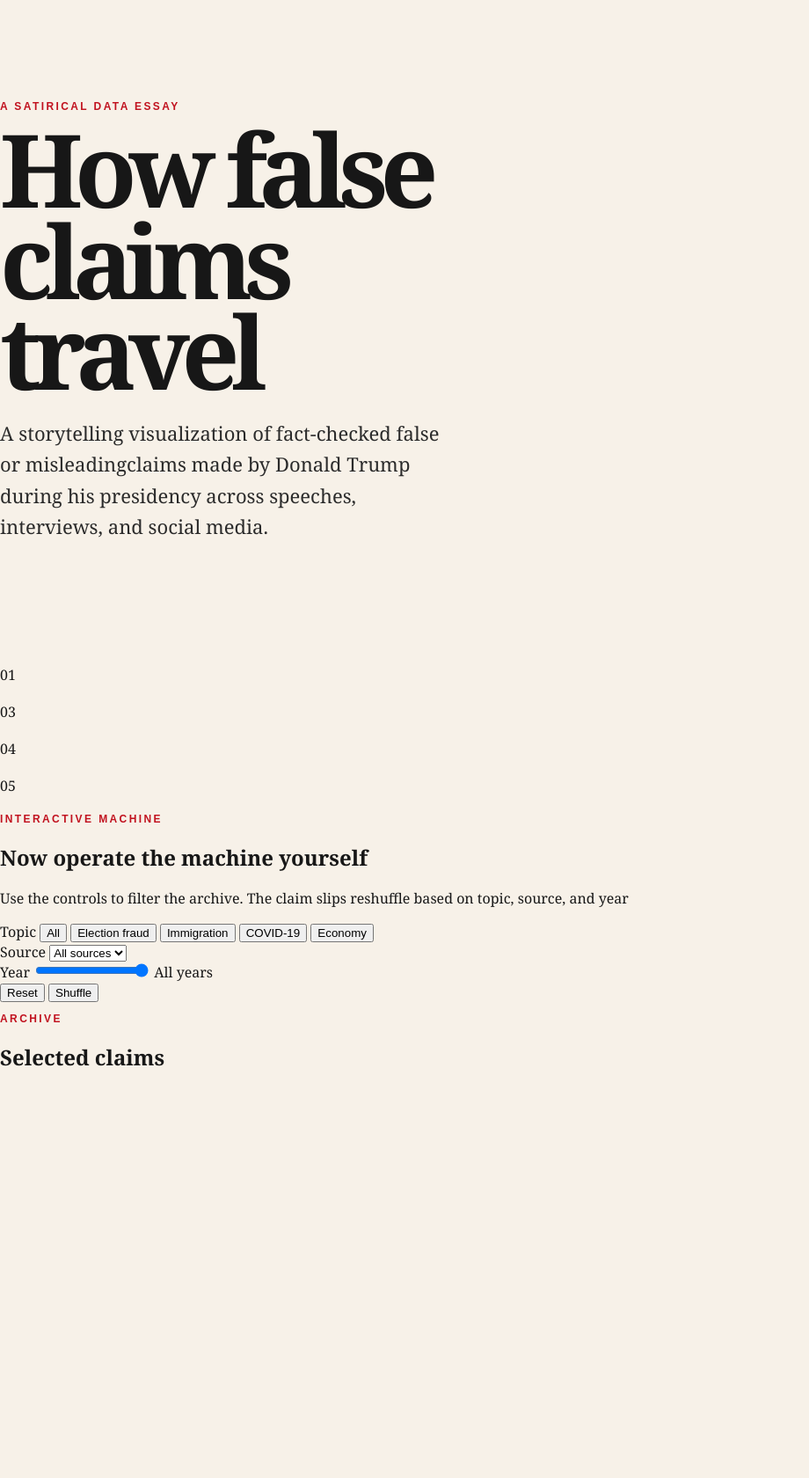
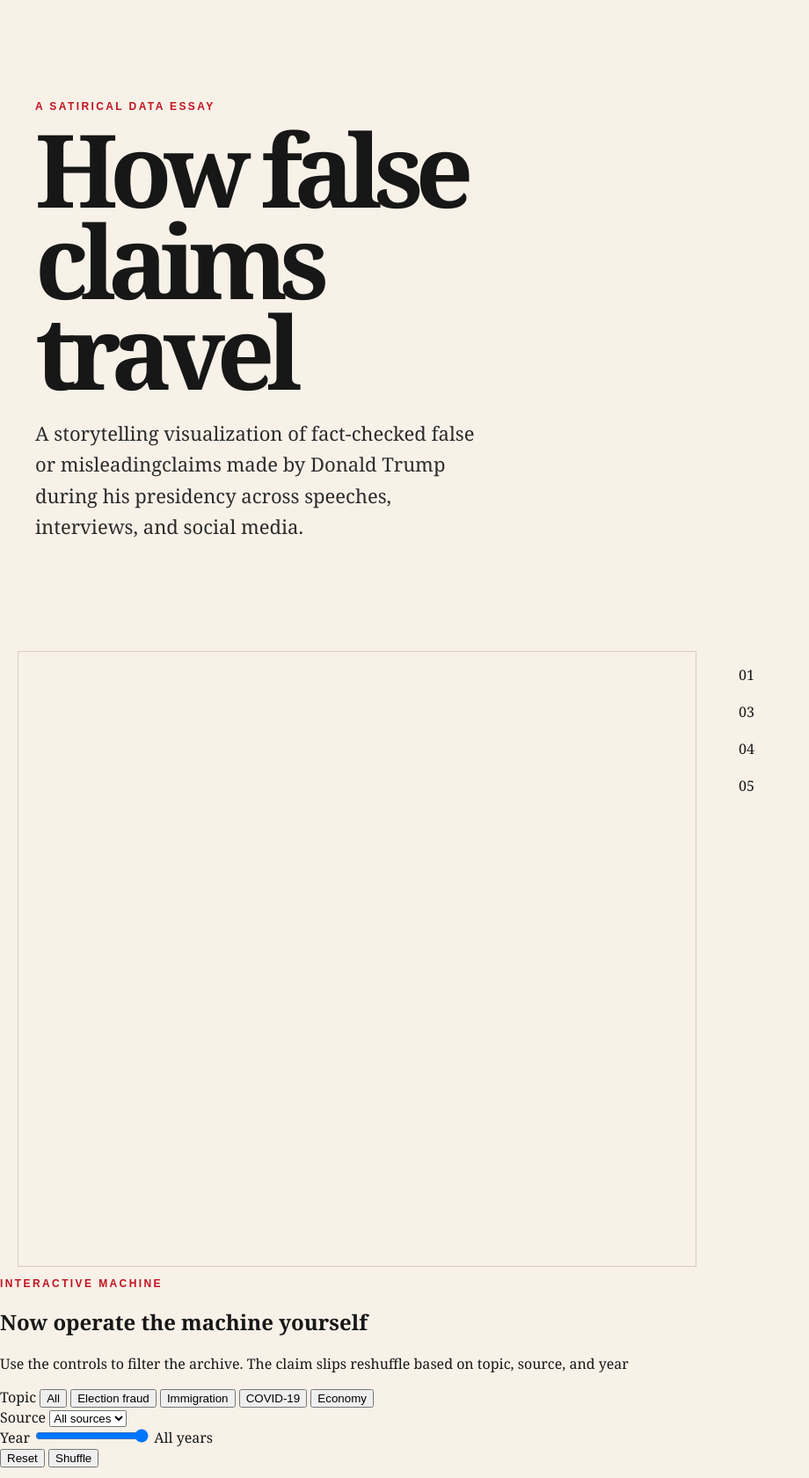
Before and after one commit to malazeny/Claim-Stage, a Flask app: page / in a window 1280 px wide. Shown: the part 60-1740 px from the top of the page at 88% size, without its empty margins (0-920 px from the left). Before the commit the page ends 1272 px from the top, so only its background shows below. Run offline with Flask 3, Linux system fonts and the light colour scheme.

Commit message:
spacing fix

```diff
--- a/Static/style.css
+++ b/Static/style.css
@@ -50,7 +50,7 @@ body{
     display: grid;
     grid-template-columns: 1fr 1fr;
     align-items: center;
-    width:min(1200px, calc(100% -48px));
+    width:min(1200px, calc(100% - 48px));
     margin:0 auto;
     padding-top: 60px;
 }
@@ -78,3 +78,42 @@ h1{
     line-height: 1.6;
     color: #2b2b2b;
 }
+
+.scroll{
+    display: grid;
+    grid-template-columns: 1fr 420px;
+    width: min(1300px, calc(100% - 40px));
+    margin: 0 auto;
+    gap:48px;
+}
+
+.sticky-stage{
+    position:sticky;
+    top:80px;
+    height:calc(100vh - 100px);
+    border: 1px solid var(--line);
+    overflow: hidden;
+}
+
+.claim-cloud{
+    position: relative;
+    width: 100%;
+    height: 100%;
+}
+
+.claim-node{
+    position: absolute;
+    width: 120px;
+    min-height: 52px;
+    padding:10px;
+    background: white;
+    border: 1px solid var(--ink);
+    font-family: Arial, Helvetica, sans-serif;
+    font-size: 10px;
+    line-height: 1.3;
+    box-shadow: 5px 5px 0 rgba(0,0,0,0.1);
+    transition:
+        transform 900ms cubic-bezier(.16,1,.3,1),
+        opacity 500ms ease,
+        width 700ms ease;
+}
```
